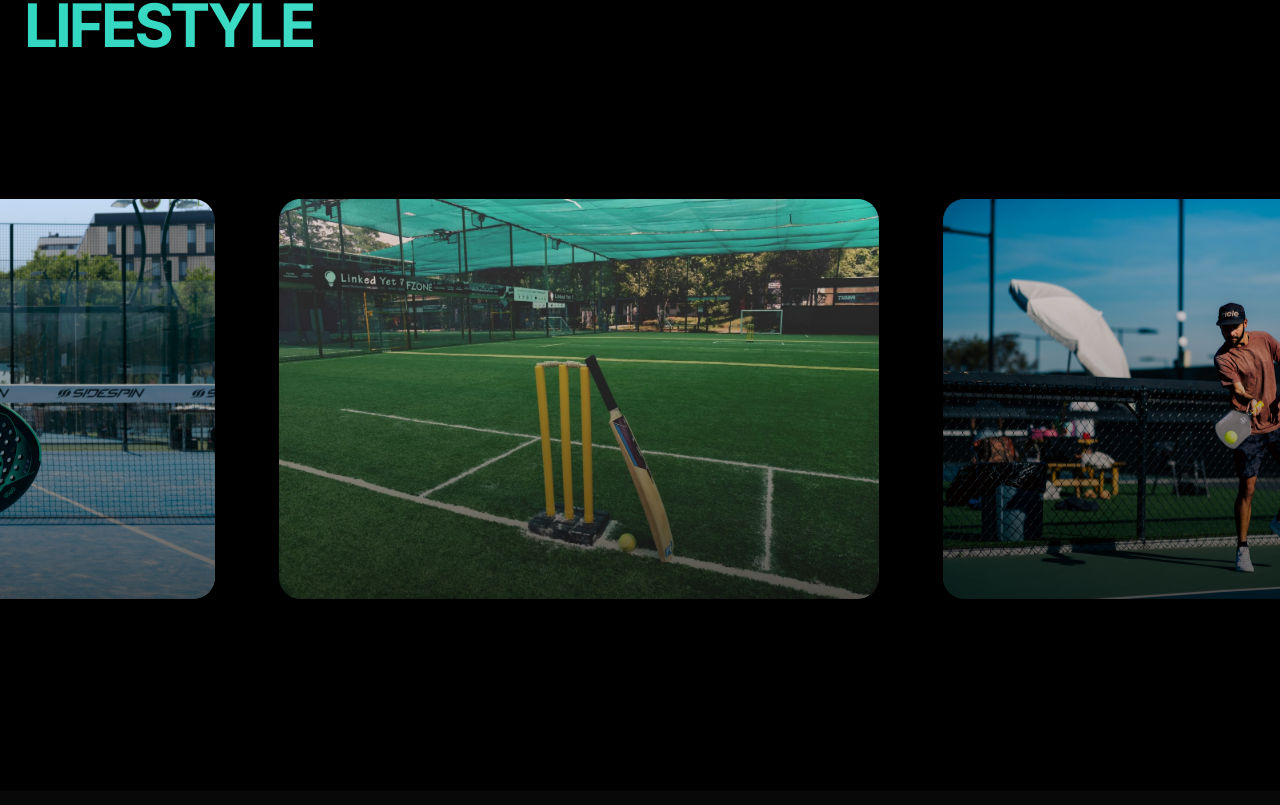
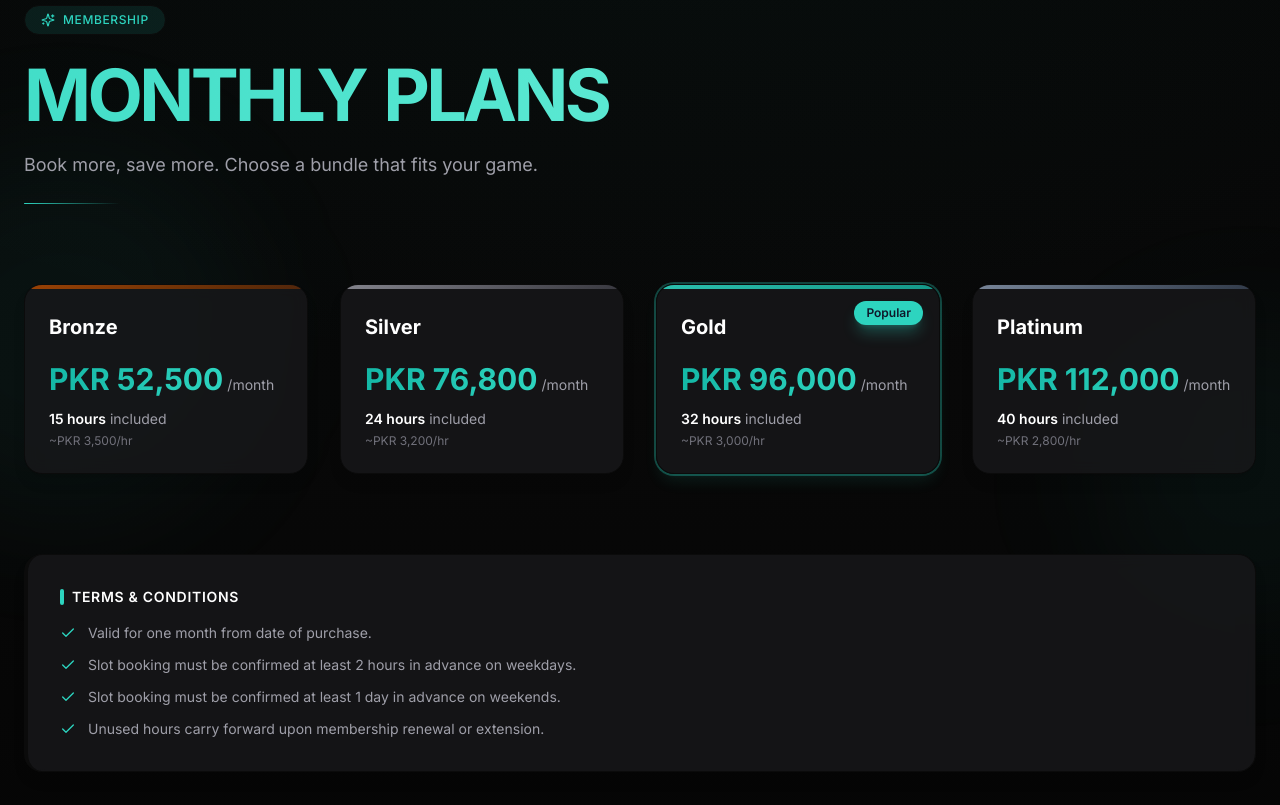
Before and after one commit to uzair-muaz/ibex-sports-complex, a Next.js app: page / in a window 1280 px wide. Shown: the part 1515-2320 px from the top of the page. Built offline with nearby package versions, Linux system fonts and the light colour scheme; no server answers; the database is empty.

Commit message:
Monthly Plans added

```diff
--- a/app/page.tsx
+++ b/app/page.tsx
@@ -6,6 +6,7 @@ import { HeroSection } from "@/components/sections/HeroSection";
 import { MarqueeSection } from "@/components/sections/MarqueeSection";
 import { FacilitiesSection } from "@/components/sections/FacilitiesSection";
 import { AmenitiesSection } from "@/components/sections/AmenitiesSection";
+import { MembershipSection } from "@/components/sections/MembershipSection";
 import { GetInTouchSection } from "@/components/sections/GetInTouchSection";
 import { InfiniteGallery } from "@/components/ui/InfiniteScroll";
 import { ParallaxSection } from "@/components/ui/ParallaxSection";
@@ -75,6 +76,8 @@ export default async function Home() {
         futsalCourts={futsalCourts}
       />
 
+      <MembershipSection />
+
       <ParallaxSection speed={0.1}>
         <section className="py-24 bg-white dark:bg-black overflow-hidden transition-colors duration-200">
           <div className="px-6 mb-12 max-w-7xl mx-auto">
--- /dev/null
+++ b/components/sections/MembershipSection.tsx
@@ -0,0 +1,203 @@
+"use client";
+
+import { motion } from "framer-motion";
+import { TextReveal } from "@/components/ui/TextReveal";
+import { Check, Sparkles } from "lucide-react";
+
+const PLANS = [
+  {
+    name: "Bronze",
+    price: 52500,
+    hours: 15,
+    highlight: false,
+    accent: "from-amber-700/80 to-amber-900/60",
+    borderGlow: "group-hover:shadow-amber-500/10",
+  },
+  {
+    name: "Silver",
+    price: 76800,
+    hours: 24,
+    highlight: false,
+    accent: "from-zinc-400/80 to-zinc-600/60",
+    borderGlow: "group-hover:shadow-zinc-400/10",
+  },
+  {
+    name: "Gold",
+    price: 96000,
+    hours: 32,
+    highlight: true,
+    accent: "from-[#2DD4BF]/90 to-[#14b8a6]/80",
+    borderGlow: "group-hover:shadow-[#2DD4BF]/20",
+  },
+  {
+    name: "Platinum",
+    price: 112000,
+    hours: 40,
+    highlight: false,
+    accent: "from-slate-400/80 to-slate-600/60",
+    borderGlow: "group-hover:shadow-slate-400/10",
+  },
+];
+
+const TERMS = [
+  "Valid for one month from date of purchase.",
+  "Slot booking must be confirmed at least 2 hours in advance on weekdays.",
+  "Slot booking must be confirmed at least 1 day in advance on weekends.",
+  "Unused hours carry forward upon membership renewal or extension.",
+];
+
+export const MembershipSection = () => {
+  return (
+    <section className="relative py-28 px-6 overflow-hidden transition-colors duration-200">
+      {/* Background */}
+      <div className="absolute inset-0 bg-gradient-to-b from-zinc-100 via-zinc-50 to-white dark:from-[#060606] dark:via-[#080808] dark:to-[#050505]" />
+      <div
+        className="absolute top-1/4 -left-32 w-96 h-96 rounded-full bg-[#2DD4BF]/8 dark:bg-[#2DD4BF]/5 blur-3xl"
+        aria-hidden
+      />
+      <div
+        className="absolute bottom-1/4 -right-32 w-80 h-80 rounded-full bg-[#2DD4BF]/6 dark:bg-[#2DD4BF]/4 blur-3xl"
+        aria-hidden
+      />
+      <div className="absolute inset-0 bg-[radial-gradient(ellipse_80%_50%_at_50%_0%,rgba(45,212,191,0.06),transparent)] dark:bg-[radial-gradient(ellipse_80%_50%_at_50%_0%,rgba(45,212,191,0.04),transparent)]" />
+
+      <div className="relative max-w-7xl mx-auto">
+        {/* Header */}
+        <div className="mb-20 text-center md:text-left">
+          <motion.div
+            initial={{ opacity: 0, y: 12 }}
+            whileInView={{ opacity: 1, y: 0 }}
+            viewport={{ once: true }}
+            className="inline-flex items-center gap-2 rounded-full border border-[#2DD4BF]/30 bg-[#2DD4BF]/5 dark:bg-[#2DD4BF]/10 px-4 py-1.5 mb-6"
+          >
+            <Sparkles className="w-3.5 h-3.5 text-[#2DD4BF]" />
+            <span className="text-xs font-medium uppercase tracking-wider text-[#14b8a6] dark:text-[#2DD4BF]">
+              Membership
+            </span>
+          </motion.div>
+          <TextReveal className="text-5xl md:text-7xl font-bold tracking-tighter gradient-text">
+            MONTHLY PLANS
+          </TextReveal>
+          <p className="mt-5 text-zinc-600 dark:text-zinc-400 text-lg max-w-2xl">
+            Book more, save more. Choose a bundle that fits your game.
+          </p>
+          <div className="mt-6 h-px w-24 bg-gradient-to-r from-[#2DD4BF] to-transparent rounded-full" />
+        </div>
+
+        {/* Cards */}
+        <div className="grid grid-cols-1 sm:grid-cols-2 lg:grid-cols-4 gap-6 lg:gap-8">
+          {PLANS.map((plan, index) => (
+            <motion.div
+              key={plan.name}
+              initial={{ opacity: 0, y: 40 }}
+              whileInView={{ opacity: 1, y: 0 }}
+              viewport={{ once: true, margin: "-50px" }}
+              transition={{
+                duration: 0.6,
+                delay: index * 0.1,
+                ease: [0.22, 1, 0.36, 1],
+              }}
+              whileHover={{
+                y: -10,
+                scale: 1.03,
+                transition: { duration: 0.25 },
+              }}
+              className={`group relative cursor-default rounded-2xl overflow-hidden border bg-white dark:bg-zinc-900/80 backdrop-blur-sm shadow-lg transition-all duration-300 hover:shadow-xl ${plan.borderGlow} ${
+                plan.highlight
+                  ? "border-[#2DD4BF]/50 shadow-[#2DD4BF]/10 ring-2 ring-[#2DD4BF]/20 dark:ring-[#2DD4BF]/30"
+                  : "border-zinc-200/80 dark:border-zinc-800 hover:border-zinc-300 dark:hover:border-zinc-700"
+              }`}
+            >
+              {/* Tier accent bar */}
+              <div
+                className={`absolute top-0 left-0 right-0 h-1 bg-gradient-to-r ${plan.accent}`}
+              />
+              {plan.highlight && (
+                <motion.span
+                  initial={{ opacity: 0, scale: 0.8 }}
+                  whileInView={{ opacity: 1, scale: 1 }}
+                  viewport={{ once: true }}
+                  transition={{ delay: 0.4 + index * 0.1 }}
+                  className="absolute top-4 right-4 px-3 py-1 rounded-full bg-[#2DD4BF] text-[#0F172A] text-xs font-semibold shadow-lg shadow-[#2DD4BF]/30"
+                >
+                  Popular
+                </motion.span>
+              )}
+              <div className="p-6 pt-7">
+                <motion.h3
+                  className="text-xl font-bold text-black dark:text-white"
+                  initial={{ opacity: 0 }}
+                  whileInView={{ opacity: 1 }}
+                  viewport={{ once: true }}
+                  transition={{ delay: 0.2 + index * 0.1 }}
+                >
+                  {plan.name}
+                </motion.h3>
+                <motion.div
+                  className="mt-5"
+                  initial={{ opacity: 0, x: -10 }}
+                  whileInView={{ opacity: 1, x: 0 }}
+                  viewport={{ once: true }}
+                  transition={{ delay: 0.3 + index * 0.1 }}
+                >
+                  <span className="text-3xl font-bold bg-gradient-to-r from-[#14b8a6] to-[#2DD4BF] bg-clip-text text-transparent">
+                    PKR {plan.price.toLocaleString()}
+                  </span>
+                  <span className="text-zinc-500 dark:text-zinc-400 text-sm ml-1">
+                    /month
+                  </span>
+                </motion.div>
+                <motion.p
+                  className="mt-3 text-zinc-600 dark:text-zinc-400 text-sm"
+                  initial={{ opacity: 0 }}
+                  whileInView={{ opacity: 1 }}
+                  viewport={{ once: true }}
+                  transition={{ delay: 0.35 + index * 0.1 }}
+                >
+                  <span className="font-semibold text-black dark:text-white">
+                    {plan.hours} hours
+                  </span>{" "}
+                  included
+                </motion.p>
+                <motion.p
+                  className="mt-1 text-xs text-zinc-500 dark:text-zinc-500"
+                  initial={{ opacity: 0 }}
+                  whileInView={{ opacity: 1 }}
+                  viewport={{ once: true }}
+                  transition={{ delay: 0.4 + index * 0.1 }}
+                >
+                  ~PKR {(plan.price / plan.hours).toLocaleString()}/hr
+                </motion.p>
+              </div>
+            </motion.div>
+          ))}
+        </div>
+
+        {/* Terms */}
+        <motion.div
+          initial={{ opacity: 0, y: 24 }}
+          whileInView={{ opacity: 1, y: 0 }}
+          viewport={{ once: true }}
+          transition={{ duration: 0.5, delay: 0.4, ease: [0.22, 1, 0.36, 1] }}
+          className="mt-20 p-6 md:p-8 rounded-2xl bg-white/80 dark:bg-zinc-900/80 backdrop-blur-sm border border-zinc-200 dark:border-zinc-800 shadow-lg border-l-4 border-l-[#2DD4BF]"
+        >
+          <h4 className="text-sm font-semibold text-black dark:text-white uppercase tracking-wider mb-4 flex items-center gap-2">
+            <span className="w-1 h-4 rounded-full bg-[#2DD4BF]" />
+            Terms & conditions
+          </h4>
+          <ul className="space-y-3">
+            {TERMS.map((term, i) => (
+              <li
+                key={i}
+                className="flex items-start gap-3 text-zinc-600 dark:text-zinc-400 text-sm"
+              >
+                <Check className="w-4 h-4 text-[#2DD4BF] shrink-0 mt-0.5" />
+                <span>{term}</span>
+              </li>
+            ))}
+          </ul>
+        </motion.div>
+      </div>
+    </section>
+  );
+};
```
